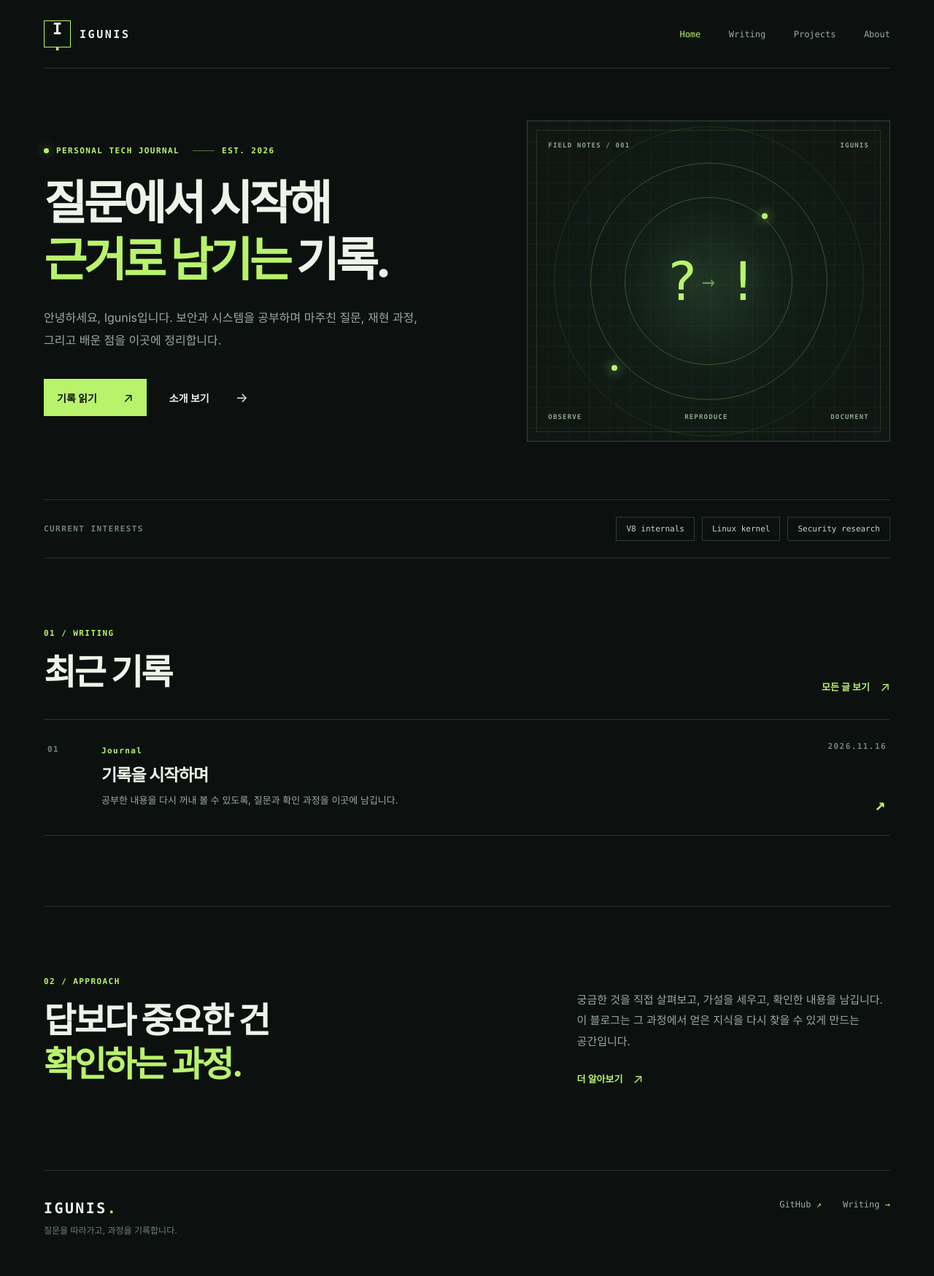
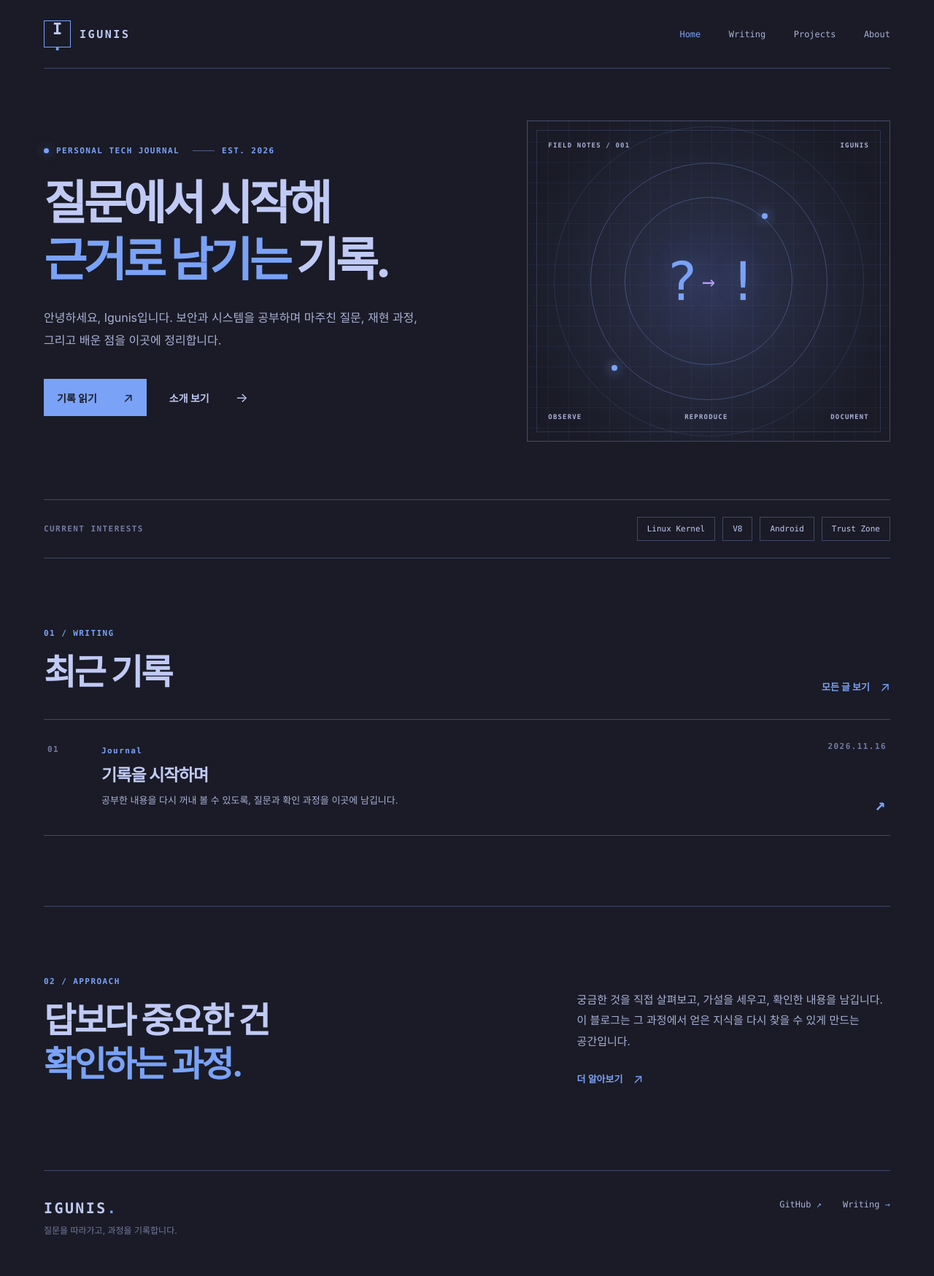
Before and after one commit to Igunis/igunis.github.io, a Jekyll site: the page built from index.html, in a window 1280 px wide. Shown: the whole page at 73% size. Built offline with Jekyll 4.4.1, drawn with Linux system fonts in a browser that asks for light colours.

Commit message:
Refine Tokyo Night theme and site copy

```diff
--- a/_layouts/default.html
+++ b/_layouts/default.html
@@ -3,7 +3,7 @@
   <head>
     <meta charset="utf-8">
     <meta name="viewport" content="width=device-width, initial-scale=1">
-    <meta name="theme-color" content="#0c1110">
+    <meta name="theme-color" content="#1a1b26">
     <title>{% if page.title %}{{ page.title | escape }} · {% endif %}{{ site.title | escape }}</title>
     <meta name="description" content="{{ page.description | default: site.description | escape }}">
     <meta property="og:type" content="{% if page.layout == 'post' %}article{% else %}website{% endif %}">
--- a/about/index.html
+++ b/about/index.html
@@ -3,6 +3,7 @@ layout: default
 title: About
 description: Igunis와 이 기술 블로그에 대하여
 ---
+<!-- 소개 페이지: 아래 제목과 문단을 직접 수정하세요. -->
 <section class="page-intro"><p class="eyebrow"><span class="eyebrow-dot"></span> ABOUT / IGUNIS</p><h1>안녕하세요,<br><em>Igunis입니다.</em></h1><p>보안과 시스템을 공부하며 그 과정을 기록합니다.</p></section>
-<section class="section about-grid"><div><p class="section-kicker">01 / THIS SPACE</p><h2>이곳에 남기는 것</h2></div><div class="about-body"><p>어떤 질문에서 시작했는지, 무엇을 확인했는지, 어디서 막혔는지를 가능한 한 구체적으로 적으려 합니다. 시간이 지나 다시 보아도 따라갈 수 있는 기록을 지향합니다.</p><p>V8, Linux kernel, 보안 연구처럼 관심 있는 주제를 차근차근 다룹니다. 새로운 글과 프로젝트는 준비되는 대로 추가합니다.</p></div></section>
+<section class="section about-grid"><div><p class="section-kicker">01 / THIS SPACE</p><h2>이곳에 남기는 것</h2></div><div class="about-body"><p>어떤 질문에서 시작했는지, 무엇을 확인했는지, 어디서 막혔는지를 가능한 한 구체적으로 적으려 합니다. 시간이 지나 다시 보아도 따라갈 수 있는 기록을 지향합니다.</p><p>Linux Kernel, V8, Android, Trust Zone처럼 관심 있는 주제를 차근차근 다룹니다. 새로운 글과 프로젝트는 준비되는 대로 추가합니다.</p></div></section>
 <section class="section contact-section"><p class="section-kicker">02 / FIND ME</p><h2>계속 이어지는 기록.</h2><p>공개 코드와 활동은 GitHub에서 볼 수 있습니다.</p><a class="button button-primary" href="https://github.com/Igunis" target="_blank" rel="noopener noreferrer">GitHub 방문하기 <span aria-hidden="true">↗</span></a></section>
--- a/assets/css/main.css
+++ b/assets/css/main.css
@@ -1,13 +1,15 @@
 :root {
   color-scheme: dark;
-  --bg: #0c1110;
-  --panel: #141b18;
-  --panel-2: #19221d;
-  --line: #28342e;
-  --text: #eff3ea;
-  --muted: #9baaa0;
-  --faint: #6f8175;
-  --accent: #b9f36b;
+  --bg: #1a1b26;
+  --panel: #24283b;
+  --panel-2: #292e42;
+  --line: #414868;
+  --text: #c0caf5;
+  --muted: #a9b1d6;
+  --faint: #737aa2;
+  --accent: #7aa2f7;
+  --accent-hover: #9ab8ff;
+  --violet: #bb9af7;
   --sans: -apple-system, BlinkMacSystemFont, "Segoe UI", "Noto Sans KR", sans-serif;
   --mono: "SFMono-Regular", Consolas, "Liberation Mono", monospace;
 }
@@ -36,13 +38,13 @@ button, input { font: inherit; }
 /* Shared typography and controls */
 .eyebrow, .section-kicker, .strip-label, .list-heading, .post-row-category, .post-row-number, .post-row-side, .placeholder-label, .art-top, .art-bottom, .post-meta, .post-end, .back-link { font-family: var(--mono); font-size: 11px; font-weight: 600; letter-spacing: .13em; }
 .eyebrow { display: flex; align-items: center; gap: 10px; margin: 0; color: var(--accent); }
-.eyebrow-dot { display: inline-block; flex: 0 0 7px; width: 7px; height: 7px; background: var(--accent); border-radius: 50%; box-shadow: 0 0 14px rgb(185 243 107 / 60%); }
-.eyebrow-line { width: 30px; height: 1px; margin-left: 8px; background: #567044; }
+.eyebrow-dot { display: inline-block; flex: 0 0 7px; width: 7px; height: 7px; background: var(--accent); border-radius: 50%; box-shadow: 0 0 14px rgb(122 162 247 / 60%); }
+.eyebrow-line { width: 30px; height: 1px; margin-left: 8px; background: #565f89; }
 .button { display: inline-flex; align-items: center; justify-content: space-between; gap: 36px; min-height: 51px; padding: 0 18px; font-size: 14px; font-weight: 700; transition: transform .18s ease, background .18s ease, color .18s ease; }
 .button:hover { transform: translateY(-2px); }
 .button span, .text-link span { font-size: 18px; font-weight: 400; }
 .button-primary { background: var(--accent); color: var(--bg); }
-.button-primary:hover { background: #d2ffa0; }
+.button-primary:hover { background: var(--accent-hover); }
 .button-quiet { color: var(--text); }
 .button-quiet:hover { color: var(--accent); }
 .text-link { display: inline-flex; align-items: center; gap: 14px; color: var(--accent); font-size: 13px; font-weight: 700; white-space: nowrap; }
@@ -58,21 +60,21 @@ button, input { font: inherit; }
 .hero-copy h1 em, .page-intro h1 em { color: var(--accent); font-style: normal; }
 .hero-description { max-width: 560px; margin: 0; color: var(--muted); font-size: 16px; line-height: 1.95; word-break: keep-all; }
 .hero-actions { display: flex; align-items: center; gap: 13px; margin-top: 37px; }
-.hero-art { position: relative; display: flex; align-items: center; justify-content: center; min-height: 440px; overflow: hidden; border: 1px solid #334239; background: radial-gradient(circle at 50% 52%, #203526 0%, #111d17 35%, #101713 75%); }
-.hero-art::before { position: absolute; inset: 0; background-image: linear-gradient(rgb(185 243 107 / 4%) 1px, transparent 1px), linear-gradient(90deg, rgb(185 243 107 / 4%) 1px, transparent 1px); background-size: 28px 28px; content: ""; }
-.hero-art::after { position: absolute; inset: 12px; border: 1px solid rgb(185 243 107 / 13%); content: ""; pointer-events: none; }
-.art-top, .art-bottom { position: absolute; z-index: 2; right: 28px; left: 28px; display: flex; justify-content: space-between; color: #8ba58d; font-size: 9px; }
+.hero-art { position: relative; display: flex; align-items: center; justify-content: center; min-height: 440px; overflow: hidden; border: 1px solid #414868; background: radial-gradient(circle at 50% 52%, #303759 0%, #24283b 38%, #1a1b26 78%); }
+.hero-art::before { position: absolute; inset: 0; background-image: linear-gradient(rgb(122 162 247 / 6%) 1px, transparent 1px), linear-gradient(90deg, rgb(122 162 247 / 6%) 1px, transparent 1px); background-size: 28px 28px; content: ""; }
+.hero-art::after { position: absolute; inset: 12px; border: 1px solid rgb(122 162 247 / 18%); content: ""; pointer-events: none; }
+.art-top, .art-bottom { position: absolute; z-index: 2; right: 28px; left: 28px; display: flex; justify-content: space-between; color: #a9b1d6; font-size: 9px; }
 .art-top { top: 28px; }.art-bottom { bottom: 28px; }
-.art-orbit { position: absolute; border: 1px solid rgb(185 243 107 / 25%); border-radius: 50%; }
+.art-orbit { position: absolute; border: 1px solid rgb(122 162 247 / 32%); border-radius: 50%; }
 .orbit-one { width: 230px; height: 230px; }.orbit-two { width: 325px; height: 325px; }.orbit-three { width: 425px; height: 425px; opacity: .45; }
 .orbit-one::before, .orbit-two::after { position: absolute; width: 8px; height: 8px; border-radius: 50%; background: var(--accent); box-shadow: 0 0 15px var(--accent); content: ""; }
 .orbit-one::before { top: 21px; right: 33px; }.orbit-two::after { bottom: 39px; left: 28px; }
-.art-center { position: relative; z-index: 1; display: flex; align-items: center; gap: 16px; color: var(--accent); font-family: var(--mono); font-size: 73px; font-weight: 500; letter-spacing: -.14em; text-shadow: 0 0 32px rgb(185 243 107 / 20%); }
-.art-center span:nth-child(2) { color: #719058; font-size: 30px; letter-spacing: 0; }
+.art-center { position: relative; z-index: 1; display: flex; align-items: center; gap: 16px; color: var(--accent); font-family: var(--mono); font-size: 73px; font-weight: 500; letter-spacing: -.14em; text-shadow: 0 0 32px rgb(122 162 247 / 30%); }
+.art-center span:nth-child(2) { color: var(--violet); font-size: 30px; letter-spacing: 0; }
 .focus-strip { display: flex; align-items: center; justify-content: space-between; gap: 30px; min-height: 81px; padding: 20px 0; border-top: 1px solid var(--line); border-bottom: 1px solid var(--line); }
 .strip-label { color: var(--faint); white-space: nowrap; }
 .focus-list { display: flex; flex-wrap: wrap; justify-content: flex-end; gap: 10px; }
-.focus-list span { padding: 9px 13px; border: 1px solid #2d3b33; color: #c8d5c9; font-family: var(--mono); font-size: 11px; }
+.focus-list span { padding: 9px 13px; border: 1px solid #414868; color: var(--text); font-family: var(--mono); font-size: 11px; }
 .latest-section { border-top: 0; }
 .post-list { border-top: 1px solid var(--line); }
 .post-row { display: grid; grid-template-columns: 54px minmax(0, 1fr) 100px; gap: 20px; min-height: 159px; padding: 30px 5px; border-bottom: 1px solid var(--line); transition: background .2s ease, padding .2s ease; }
@@ -95,7 +97,7 @@ button, input { font: inherit; }
 .list-heading { display: flex; justify-content: space-between; padding-bottom: 18px; color: var(--faint); }
 .empty-state { padding: 60px 0; border-top: 1px solid var(--line); color: var(--muted); }
 .project-placeholder { display: grid; grid-template-columns: 1fr 1.3fr; gap: 30px; align-items: center; min-height: 340px; padding: 52px; border: 1px solid var(--line); background: var(--panel); }
-.placeholder-symbol { color: #374b3c; font-family: var(--mono); font-size: clamp(90px, 14vw, 190px); font-weight: 400; letter-spacing: -.16em; line-height: 1; }
+.placeholder-symbol { color: #414868; font-family: var(--mono); font-size: clamp(90px, 14vw, 190px); font-weight: 400; letter-spacing: -.16em; line-height: 1; }
 .placeholder-label { color: var(--accent); }.project-placeholder h3 { margin: 17px 0 12px; font-size: 26px; letter-spacing: -.04em; line-height: 1.4; word-break: keep-all; }
 .project-placeholder p:not(.placeholder-label) { max-width: 450px; margin: 0 0 27px; color: var(--muted); font-size: 14px; line-height: 1.8; word-break: keep-all; }
 .about-grid { display: grid; grid-template-columns: .85fr 1fr; gap: 70px; }
@@ -108,14 +110,14 @@ button, input { font: inherit; }
 .post-header { padding: 75px 0 40px; border-bottom: 1px solid var(--line); }
 .post-header h1 { margin: 22px 0 19px; font-size: clamp(40px, 5.2vw, 64px); letter-spacing: -.06em; line-height: 1.26; word-break: keep-all; }
 .post-lead { margin: 0; color: var(--muted); font-size: 17px; line-height: 1.8; word-break: keep-all; }
-.post-meta { display: flex; flex-wrap: wrap; gap: 13px; margin-top: 31px; color: var(--faint); }.meta-divider { color: #46574b; }
-.prose { padding: 45px 0 65px; color: #d6e0d6; font-size: 16px; line-height: 2.05; overflow-wrap: anywhere; word-break: keep-all; }
+.post-meta { display: flex; flex-wrap: wrap; gap: 13px; margin-top: 31px; color: var(--faint); }.meta-divider { color: #565f89; }
+.prose { padding: 45px 0 65px; color: var(--text); font-size: 16px; line-height: 2.05; overflow-wrap: anywhere; word-break: keep-all; }
 .prose > :first-child { margin-top: 0; }.prose h2 { margin: 48px 0 16px; color: var(--text); font-size: 28px; line-height: 1.4; letter-spacing: -.04em; }.prose h3 { margin: 35px 0 13px; color: var(--text); font-size: 21px; }
 .prose p, .prose ul, .prose ol { margin: 0 0 23px; }.prose li { padding-left: 5px; margin-bottom: 7px; }.prose li::marker { color: var(--accent); }
 .prose a { color: var(--accent); text-decoration: underline; text-underline-offset: 4px; }.prose strong { color: var(--text); }
 .prose blockquote { margin: 30px 0; padding: 7px 0 7px 22px; border-left: 3px solid var(--accent); color: var(--muted); }
 .prose code { padding: 3px 5px; background: var(--panel-2); color: var(--accent); font-family: var(--mono); font-size: .9em; }
-.prose pre { overflow-x: auto; margin: 28px 0; padding: 20px 23px; border: 1px solid var(--line); background: var(--panel); line-height: 1.7; }.prose pre code { padding: 0; background: transparent; color: #d2e4d2; }
+.prose pre { overflow-x: auto; margin: 28px 0; padding: 20px 23px; border: 1px solid var(--line); background: var(--panel); line-height: 1.7; }.prose pre code { padding: 0; background: transparent; color: var(--text); }
 .prose img { max-width: 100%; height: auto; }.prose hr { margin: 45px 0; border: 0; border-top: 1px solid var(--line); }
 .post-end { display: flex; justify-content: space-between; gap: 20px; padding-top: 25px; border-top: 1px solid var(--line); color: var(--faint); }.post-end a { color: var(--accent); }
 .not-found { min-height: 580px; padding: 105px 0; }.not-found h1 { margin: 25px 0 12px; font-size: clamp(38px, 5vw, 62px); letter-spacing: -.05em; }.not-found p:not(.eyebrow) { margin: 0 0 35px; color: var(--muted); }
--- a/index.html
+++ b/index.html
@@ -5,6 +5,7 @@ description: 보안과 시스템을 공부하며 남기는 기술 기록
 <section class="hero" aria-labelledby="hero-title">
   <div class="hero-copy">
     <p class="eyebrow"><span class="eyebrow-dot"></span> PERSONAL TECH JOURNAL <span class="eyebrow-line"></span> EST. 2026</p>
+    <!-- 홈 소개: 아래 제목과 문장을 직접 수정하세요. -->
     <h1 id="hero-title">질문에서 시작해<br><em>근거로 남기는</em> 기록.</h1>
     <p class="hero-description">안녕하세요, Igunis입니다. 보안과 시스템을 공부하며 마주친 질문, 재현 과정, 그리고 배운 점을 이곳에 정리합니다.</p>
     <div class="hero-actions"><a class="button button-primary" href="{{ '/writing/' | relative_url }}">기록 읽기 <span aria-hidden="true">↗</span></a><a class="button button-quiet" href="{{ '/about/' | relative_url }}">소개 보기 <span aria-hidden="true">→</span></a></div>
@@ -16,7 +17,8 @@ description: 보안과 시스템을 공부하며 남기는 기술 기록
     <div class="art-bottom"><span>OBSERVE</span><span>REPRODUCE</span><span>DOCUMENT</span></div>
   </div>
 </section>
-<section class="focus-strip" aria-label="관심 분야"><span class="strip-label">CURRENT INTERESTS</span><div class="focus-list"><span>V8 internals</span><span>Linux kernel</span><span>Security research</span></div></section>
+<!-- 관심 분야: 아래 span을 수정하거나 추가하세요. -->
+<section class="focus-strip" aria-label="관심 분야"><span class="strip-label">CURRENT INTERESTS</span><div class="focus-list"><span>Linux Kernel</span><span>V8</span><span>Android</span><span>Trust Zone</span></div></section>
 <section class="section latest-section" aria-labelledby="latest-title">
   <div class="section-heading"><div><p class="section-kicker">01 / WRITING</p><h2 id="latest-title">최근 기록</h2></div><a class="text-link" href="{{ '/writing/' | relative_url }}">모든 글 보기 <span aria-hidden="true">↗</span></a></div>
   <div class="post-list">
@@ -25,4 +27,5 @@ description: 보안과 시스템을 공부하며 남기는 기술 기록
     {% endfor %}
   </div>
 </section>
+<!-- Approach: 아래 제목과 문장을 직접 수정하세요. -->
 <section class="section about-preview" aria-labelledby="about-preview-title"><div><p class="section-kicker">02 / APPROACH</p><h2 id="about-preview-title">답보다 중요한 건<br><span>확인하는 과정.</span></h2></div><div class="about-preview-copy"><p>궁금한 것을 직접 살펴보고, 가설을 세우고, 확인한 내용을 남깁니다. 이 블로그는 그 과정에서 얻은 지식을 다시 찾을 수 있게 만드는 공간입니다.</p><a class="text-link" href="{{ '/about/' | relative_url }}">더 알아보기 <span aria-hidden="true">↗</span></a></div></section>
```
Also changed, not shown: _posts/2026-11-16-hello.md (+1 -1 lines), README.md, assets/favicon.svg.
